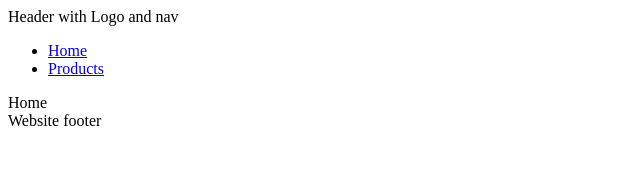
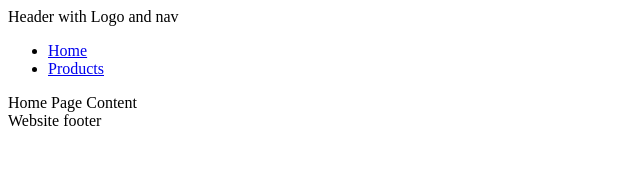
Before and after one commit to karolina-szymanska/ecom-javascript-frameworks-ca, a React (Create React App) app: page / in a window 1280 px wide. Shown: the top 184 px of the page, without its empty margins (0-640 px from the left). Built offline with nearby package versions, Linux system fonts and the light colour scheme.

Commit message:
added more text for identification

```diff
--- a/src/App.jsx
+++ b/src/App.jsx
@@ -2,11 +2,11 @@ import React from "react";
 import { Routes, Route, NavLink, Outlet } from "react-router-dom";
 
 function Home() {
-  return <div>Home</div>;
+  return <div>Home Page Content</div>;
 }
 
 function Products() {
-  return <div>Products</div>;
+  return <div>Products Page Content</div>;
 }
 
 function RouteNotFound() {
```
